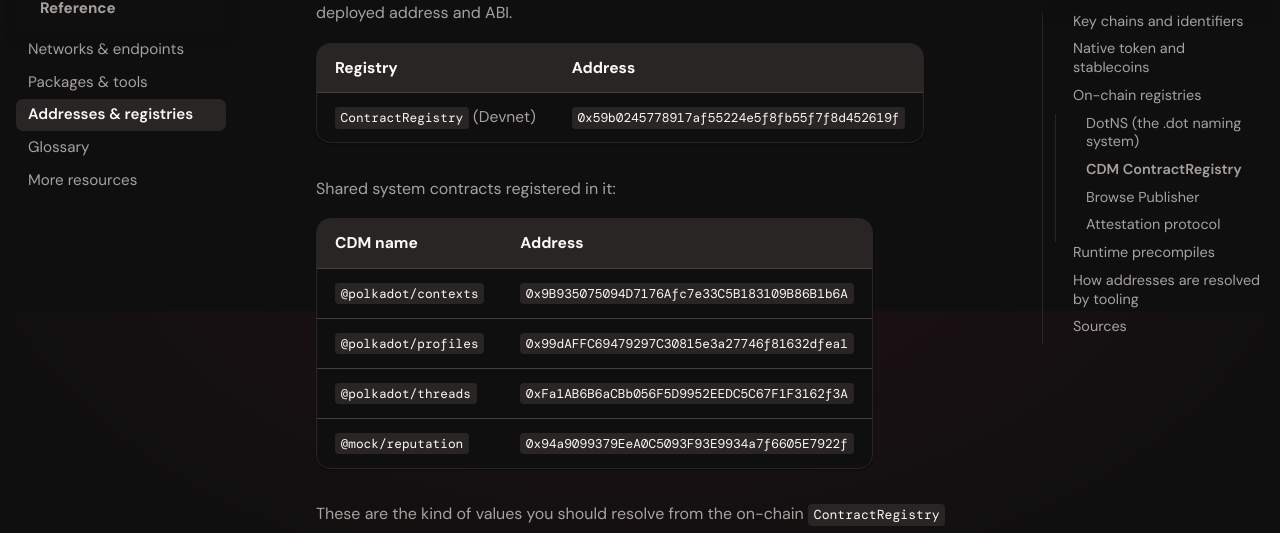
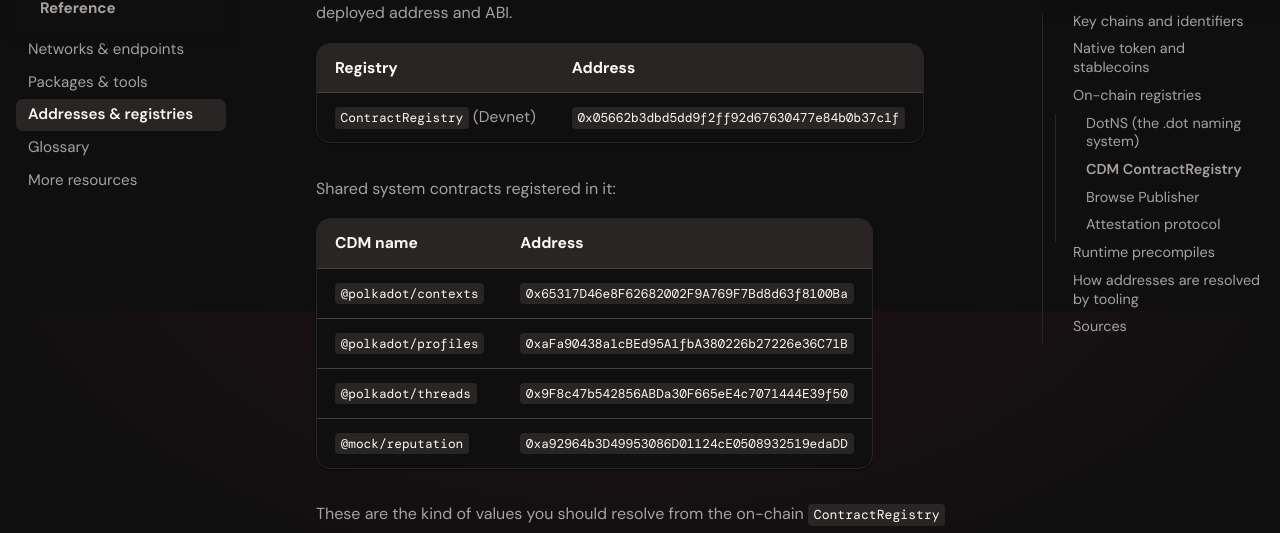
Before and after one commit to Polkadot-Community-Foundation/polkadot-app-docs, an MkDocs documentation site: the page built from docs/reference/addresses.md, in a window 1280 px wide and 900 px high, scrolled down 3138 px. Shown: the part 151-684 px from the top of the window. Built offline with MkDocs 1.6.1 and Material for MkDocs 9.7.7, drawn with Linux system fonts in a browser that asks for light colours; comment, search, counter and statistics services are not loaded.

Commit message:
docs(reference): correct the devnet CDM registry and system-contract addresses
Two fixes in the CDM section of the address reference:

1. `ContractRegistry` (Devnet) now points at
   0x05662b3dbd5dd9f2ff92d67630477e84b0b37c1f. The registry was redeployed on
   2026-09-04 and migrated with all 69 names and 168 versions, owners
   preserved; the previous address is superseded.

2. The four "shared system contracts" were listing SUMMIT addresses under a
   Devnet heading — @polkadot/contexts read 0x9B935075…1b6A (Summit) where
   devnet is 0x65317D46…00Ba, and likewise for profiles, threads and
   @mock/reputation. Anyone copying these off the page was pointed at contracts
   on a decommissioned network. Replaced with the live devnet addresses read
   from the on-chain registry.

Every remaining address on the page was cross-checked against the devnet
register and matches. (`Personhood 0x…0a010000` is a pallet precompile, not a
deployed contract, so it is correctly absent from the register.)

```diff
--- a/docs/reference/addresses.md
+++ b/docs/reference/addresses.md
@@ -95,16 +95,16 @@ to a deployed address and ABI.
 
 | Registry | Address |
 | --- | --- |
-| `ContractRegistry` (Devnet) | `0x59b0245778917af55224e5f8fb55f7f8d452619f` |
+| `ContractRegistry` (Devnet) | `0x05662b3dbd5dd9f2ff92d67630477e84b0b37c1f` |
 
 Shared system contracts registered in it:
 
 | CDM name | Address |
 | --- | --- |
-| `@polkadot/contexts` | `0x9B935075094D7176Afc7e33C5B183109B86B1b6A` |
-| `@polkadot/profiles` | `0x99dAFFC69479297C30815e3a27746f81632dfea1` |
-| `@polkadot/threads` | `0xFa1AB6B6aCBb056F5D9952EEDC5C67F1F3162f3A` |
-| `@mock/reputation` | `0x94a9099379EeA0C5093F93E9934a7f6605E7922f` |
+| `@polkadot/contexts` | `0x65317D46e8F62682002F9A769F7Bd8d63f8100Ba` |
+| `@polkadot/profiles` | `0xaFa90438a1cBEd95A1fbA380226b27226e36C71B` |
+| `@polkadot/threads` | `0x9F8c47b542856ABDa30F665eE4c7071444E39f50` |
+| `@mock/reputation` | `0xa92964b3D49953086D01124cE0508932519edaDD` |
 
 These are the kind of values you should resolve from the on-chain
 `ContractRegistry` rather than hard-code. See
```
